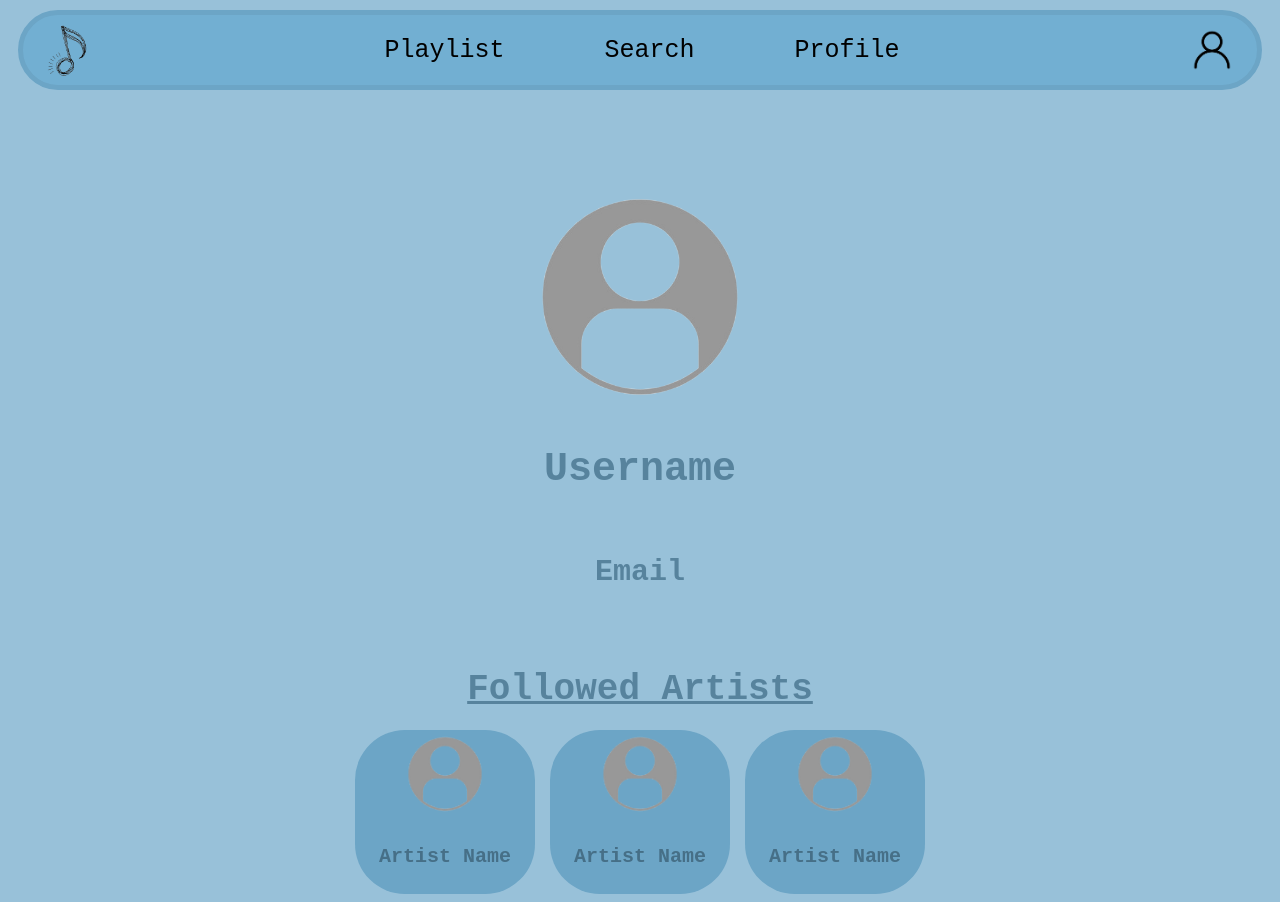
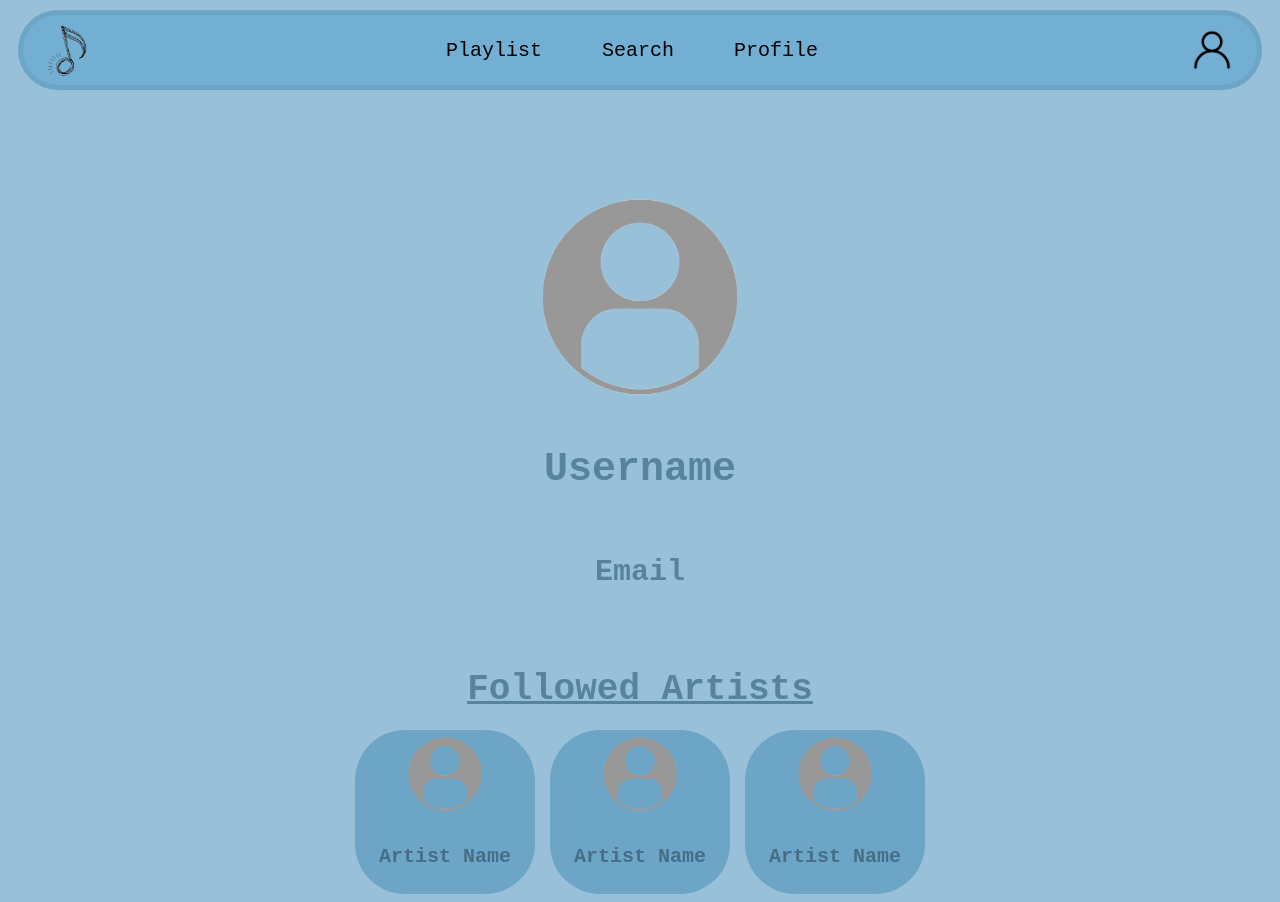
Before and after one commit to devangdileep/amfoss-curriculum, a React (Vite) app in the folder Task-05/: page /profile in a window 1280 px wide. Built offline with nearby package versions, Linux system fonts and the light colour scheme.

Commit message:
edited navbar added button and setup router for navbar buttons

```diff
--- a/Task-05/src/components/navbar.jsx
+++ b/Task-05/src/components/navbar.jsx
@@ -1,4 +1,5 @@
 import '../styles/navbar.css'
+import { Link } from 'react-router-dom';
 
 function Navbar() {
     return (
@@ -7,9 +8,10 @@ function Navbar() {
                 <img src="src/assets/icon.png" />
             </div>
             <div className='navbar-topics'>
-                <a href="/playlist">Playlist</a>
-                <a href="/search">Search</a>
-                <a href="/profile">Profile</a>
+
+                <Link to='/playlist'><button type='button'>Playlist</button></Link>
+                <Link to='/search'><button type='button'>Search</button></Link>
+                <Link to='/profile'><button type='button'>Profile</button></Link>
             </div>
             <div className='navbar-user'>
                 <img src="src/assets/user-icon.png" />
--- a/Task-05/src/styles/navbar.css
+++ b/Task-05/src/styles/navbar.css
@@ -23,16 +23,28 @@
     margin-left: auto;
 }
 
-.navbar-topics a {
+.navbar-topics button {
     font-family: monospace;
     text-decoration: none;
     color: black;
-    font-size: 25px;
+    font-size: 20px;
     display: inline-block;
     text-align: center;
-    padding: 50px;
+    margin-right: 20px;
+    padding: 15px 20px;
+    border-radius: 50px;
+    border: none;
+    background-color: #72afd2;
 
 }
+
+.navbar-topics button:hover {
+    background-color: #6ca5c6;
+    color: black;
+    cursor: pointer;
+
+}
+
 
 .navbar-user {
     display: flex;
```
